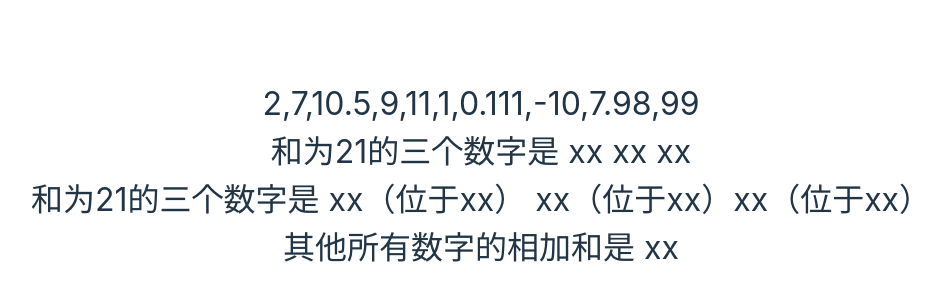
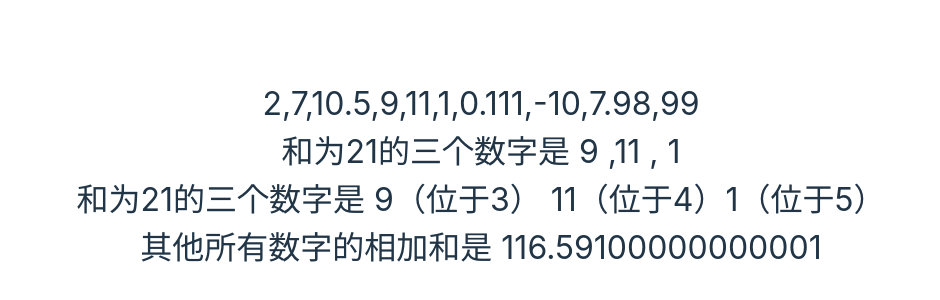
Before and after one commit to wrule/go-yzz, a React (Vite) app: page / in a window 1280 px wide. Shown: the part 224-524 px from the top of the page, without its empty margins (159-1099 px from the left). Built offline with nearby package versions, Linux system fonts and the light colour scheme.

Commit message:
三个数相加

```diff
--- a/src/Nums1.tsx
+++ b/src/Nums1.tsx
@@ -20,7 +20,6 @@ function numbermax(numList : number[]){
   let nummax = -1;
   let indexmax = 0;
   let sum = 0;
-  let avg = 0;
   for(let i = 0; i < numList.length; i++){
     sum = sum + numList[i];
     if(numList[i]>nummax){
--- a/src/Nums2.tsx
+++ b/src/Nums2.tsx
@@ -8,7 +8,25 @@ function Nums() {
 
   return <div style={{ fontSize: '32px' }}>
     <div>{numList.join(',')}</div>
-    <div>和为7的两个数字是 xx xx</div>
-    <div>和为7的两个数字是 xx（位于xx） xx（位于xx）</div>
+    <div>和为7的两个数字是 {numsum(numList)[0]},{numsum(numList)[1]}</div>
+    <div>和为7的两个数字是 {numsum(numList)[0]}（位于{numindex(numList)[0]}） {numsum(numList)[1]}（位于{numindex(numList)[1]}）</div>
   </div>;
 }
+function numsum(numList: number[]){
+  for (let i=0; i< numList.length-1; i++){
+    for(let j= i+1; j<numList.length; j++ )
+    if (numList[i]+numList[j]===7){
+      return [numList[i], numList[j]]
+    }
+  }
+return []
+}
+function numindex(numList: number[]){
+  for (let i=0; i< numList.length-1; i++){
+    for(let j= i+1; j<numList.length; j++ )
+    if (numList[i]+numList[j]===7){
+      return [i,j]
+    }
+  }
+return []
+}
--- a/src/Nums3.tsx
+++ b/src/Nums3.tsx
@@ -8,8 +8,44 @@ function Nums() {
 
   return <div style={{ fontSize: '32px' }}>
     <div>{numList.join(',')}</div>
-    <div>和为21的三个数字是 xx xx xx</div>
-    <div>和为21的三个数字是 xx（位于xx） xx（位于xx）xx（位于xx）</div>
-    <div>其他所有数字的相加和是 xx</div>
+    <div>和为21的三个数字是 {threesum(numList)[0]} ,{threesum(numList)[1]} , {threesum(numList)[2]} </div>
+    <div>和为21的三个数字是 {threesum(numList)[0]}（位于{threeindex(numList)[0]}） {threesum(numList)[1]}（位于{threeindex(numList)[1]}）{threesum(numList)[2]}（位于{threeindex(numList)[2]}）</div>
+    <div>其他所有数字的相加和是 {sum(numList)}</div>
   </div>;
 }
+
+function threesum(numList:number[]){
+  for (let i= 0; i < numList.length-2; i++){
+    for(let j= i+1; j <numList.length-1; j++){
+      for (let t = j+1; t < numList.length; t++){
+        if (numList[i]+numList[j]+numList[t]=== 21){
+          return[numList[i],numList[j],numList[t]];
+        }
+      }
+    }
+  }
+  return[];
+}
+
+function threeindex(numList:number[]){
+  for (let i= 0; i < numList.length-2; i++){
+    for(let j= i+1; j <numList.length-1; j++){
+      for (let t = j+1; t < numList.length; t++){
+        if (numList[i]+numList[j]+numList[t]=== 21){
+          return[i,j,t];
+        }
+      }
+    }
+  }
+  return[];
+}
+
+
+function sum(numList:number[]){
+  let sumnumer = 0;
+  for (let i=0;i<numList.length;i++){
+    sumnumer= sumnumer + numList[i];
+
+  }
+  return sumnumer - 21 ;
+}
```
